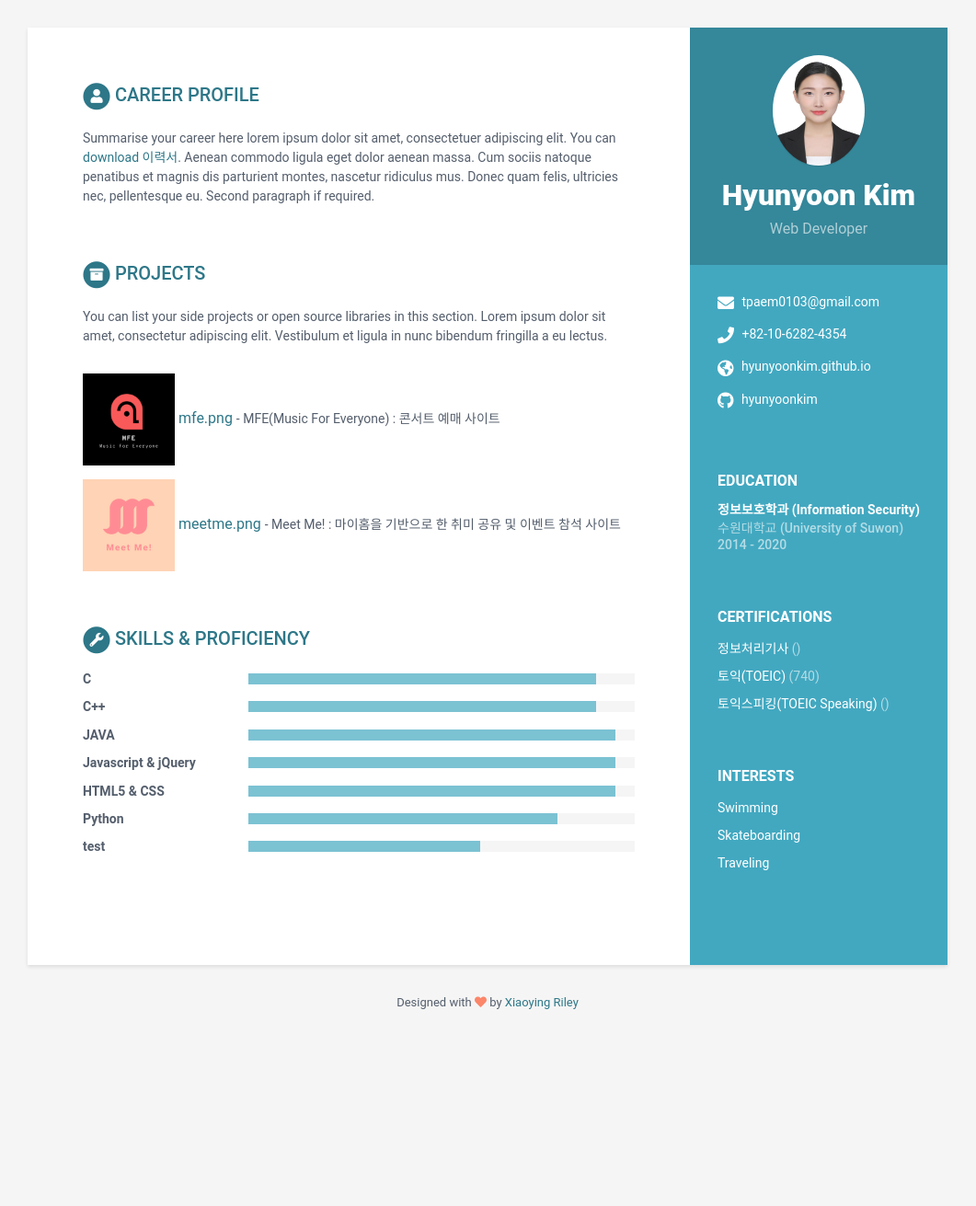
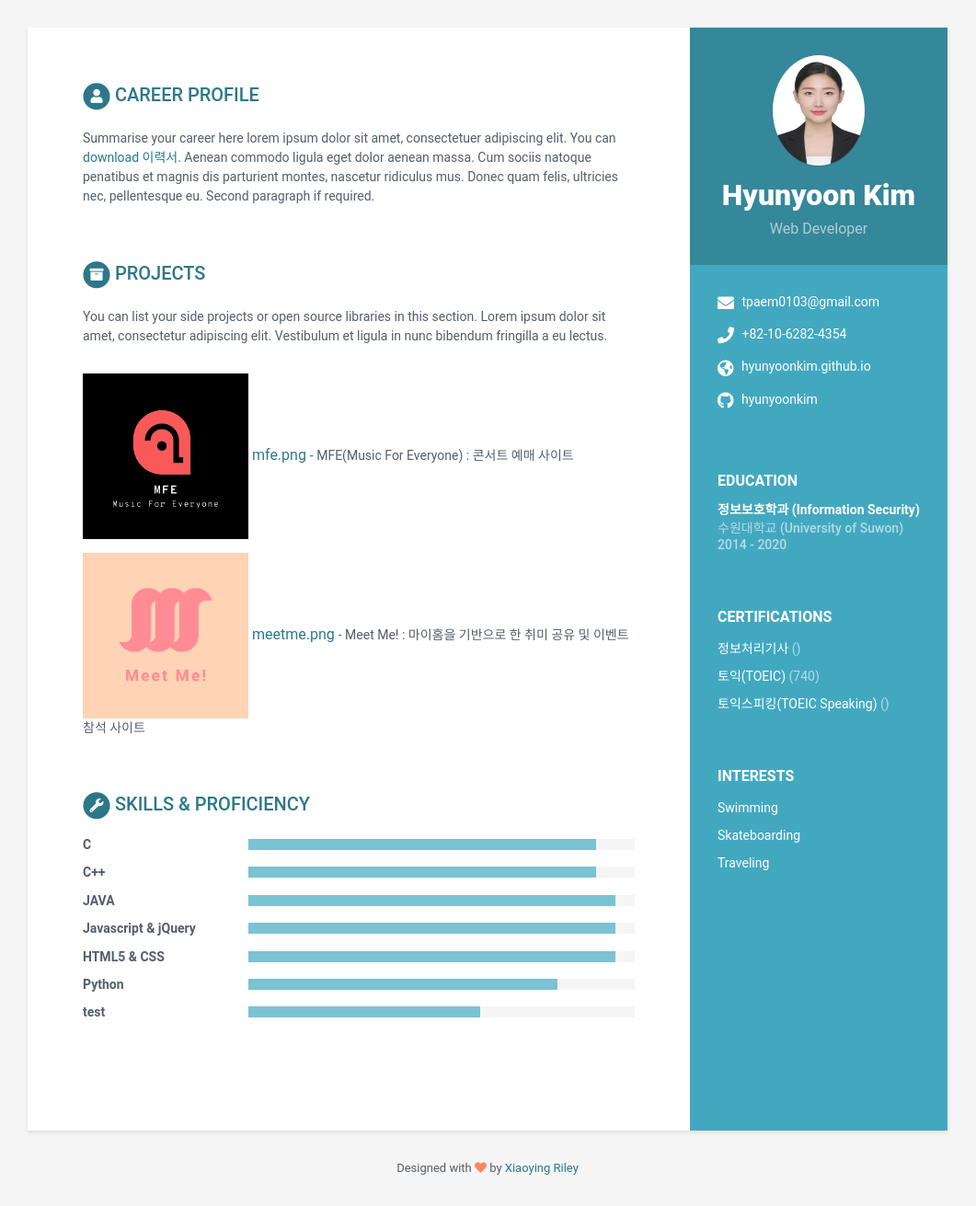
Before and after one commit to hyunyoonkim/ss, a Jekyll site: the page built from index.html, in a window 1280 px wide. Shown: the whole page at 92% size, without its empty margins (110-1171 px from the left). Built offline with Jekyll 4.4.1, drawn with Linux system fonts in a browser that asks for light colours; before the commit the page ends 1131 px from its top, so only the background shows below that.

Commit message:
Update _base.scss

```diff
--- a/_sass/_base.scss
+++ b/_sass/_base.scss
@@ -1,7 +1,6 @@
 /* ======= Base ======= */
 .project_img{
-	width : 100px;
-	height : 100px;
+	width : 30%;
 }
 
 body {
```
